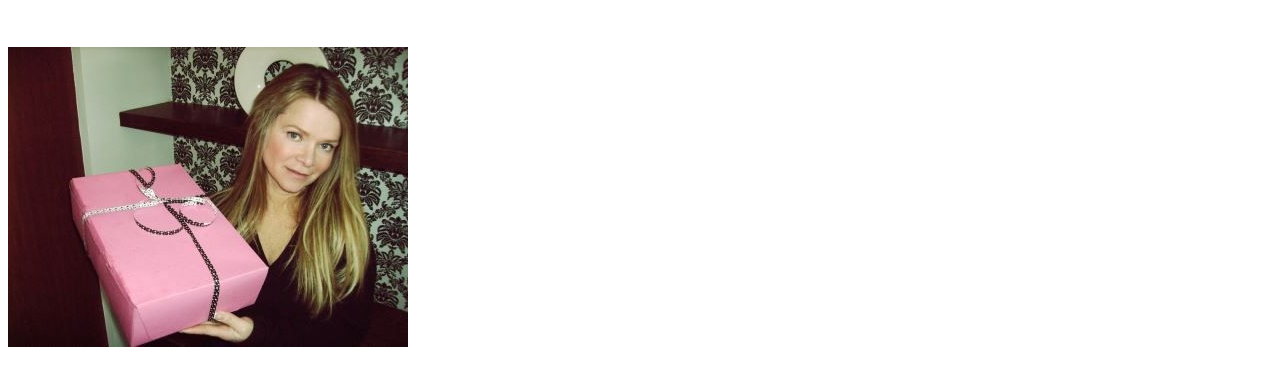
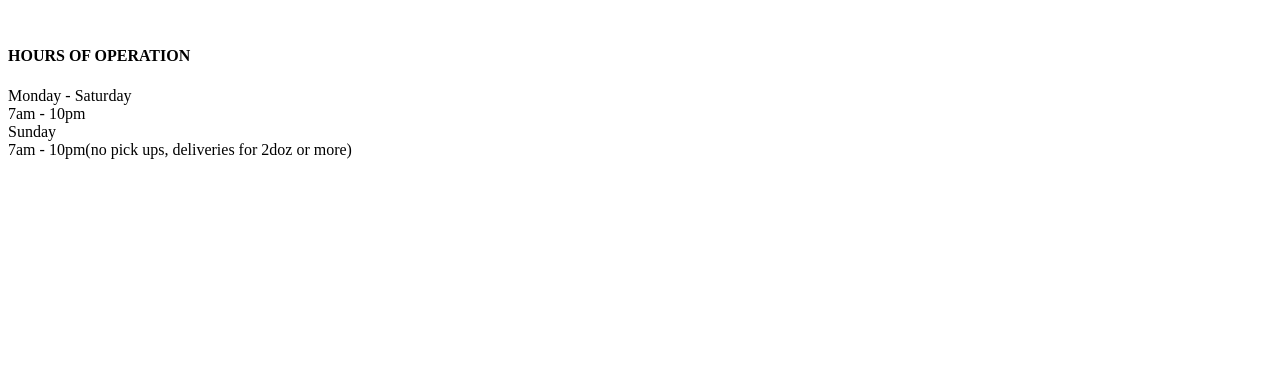
Before and after one commit to karinaudrie/CMPT-2367, a plain HTML site: page CMPT 2367/Toronto Cupcake/contact-us.html in a window 1280 px wide. Shown: the part 262-648 px from the top of the page. Drawn offline with Linux system fonts and the light colour scheme.

Commit message:
Update contact-us.html

```diff
--- a/CMPT 2367/Toronto Cupcake/contact-us.html
+++ b/CMPT 2367/Toronto Cupcake/contact-us.html
@@ -177,9 +177,11 @@
       <p style="padding:15px; font-size:50px">Give Us a Ring or Click
       </p>
     </div>
-    <div class="about-img">
-      <img alt="Toronto Cupcake Founder" src="images/about.jpg">
-    </div>
+    <h4>HOURS OF OPERATION</h4>
+                <p>Monday - Saturday <br/>
+        	      7am - 10pm<br/>
+        	    Sunday<br/>
+        	    7am - 10pm(no pick ups, deliveries for 2doz or more)</p>
   </div>
 
 
```
